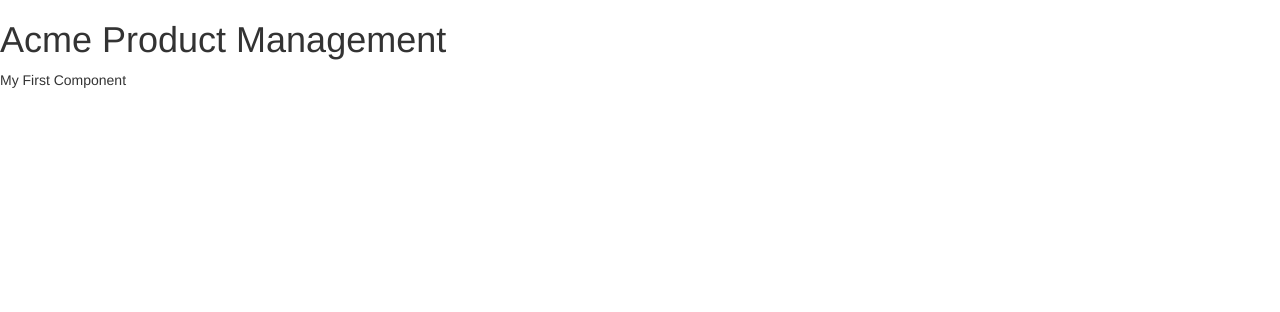
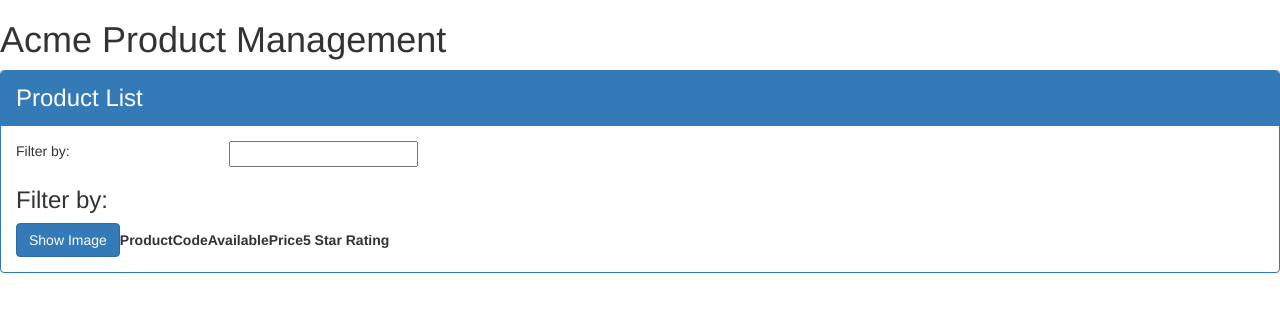
Before and after one commit to jacknehme/angular-getting-started, an Angular app in the folder APM/: page / in a window 1280 px wide. Shown: the top 312 px of the page. Built offline with nearby package versions, Linux system fonts and the light colour scheme.

Commit message:
WIP on components

```diff
--- a/APM/src/app/app.component.ts
+++ b/APM/src/app/app.component.ts
@@ -4,7 +4,7 @@ import { Component } from '@angular/core';
   selector: 'pm-root',
   template: `
   <div><h1>{{pageTitle}}</h1>
-    </div>My First Component<div>
+    <pm-product></pm-product>
   </div>`
 })
 export class AppComponent {
--- a/APM/src/app/products/product-list.component.ts
+++ b/APM/src/app/products/product-list.component.ts
@@ -2,7 +2,7 @@ import { Component } from '@angular/core';
 
 @Component({
     selector: 'pm-product',
-    templateUrl: 'product-list.component.html'
+    templateUrl: './product-list.component.html'
 })
 
 export class ProductListComponent {
```
